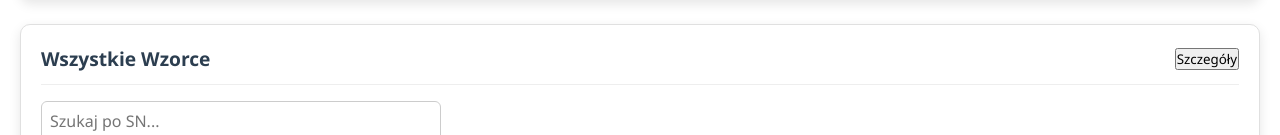
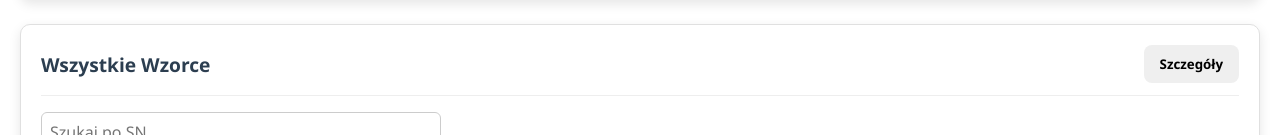
Before and after one commit to Szabson123/MachineFixtureFront, a React (Vite) app: page /goldens in a window 1280 px wide. Shown: the part 811-946 px from the top of the page. Built offline with nearby package versions, Linux system fonts and the light colour scheme; no server answers.

Commit message:
button fix

```diff
--- a/src/components/golden-list.css
+++ b/src/components/golden-list.css
@@ -151,7 +151,14 @@
 .status-icon.bad { background: #dc3545; }
 .status-icon.calib { background: #007bff; }
 
-
+.go-to-main-btn{
+  padding: 10px 16px;
+    border-radius: 8px;
+    border: none;
+    font-weight: 600;
+    cursor: pointer;
+    transition: background-color .2s ease;
+}
 
 .add-pattern-btn {
     display: flex;
--- a/src/index.css
+++ b/src/index.css
@@ -1,3 +1,12 @@
 .label{
   color: red;
 }
+
+.modal-buttons button {
+  padding: 10px 16px;
+  border-radius: 8px;
+  border: none;
+  font-weight: 600;
+  cursor: pointer;
+  transition: background-color 0.2s ease;
+}
```
